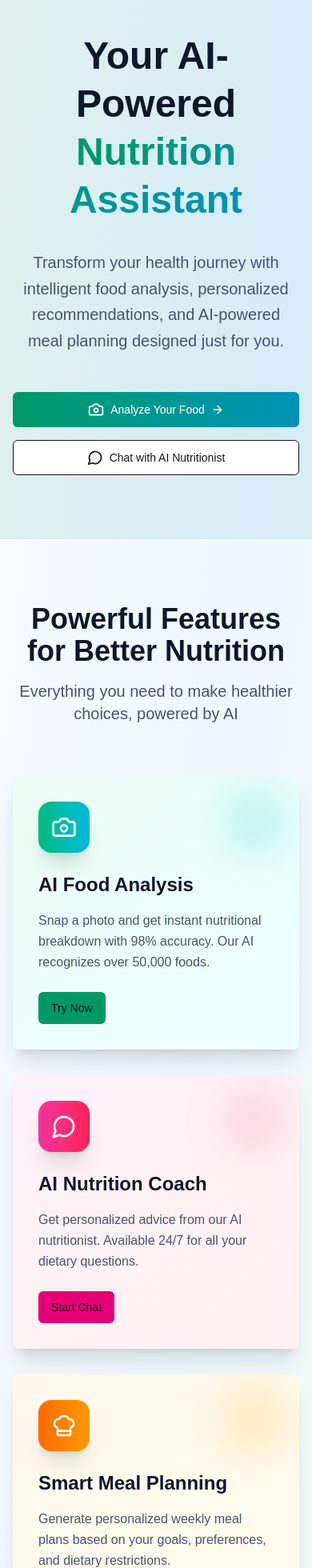
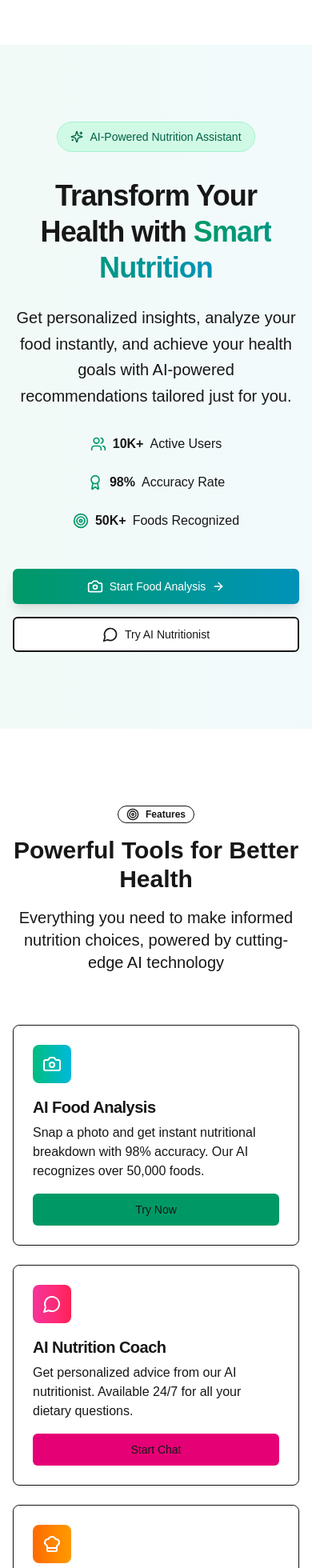
Before and after one commit to lana-techn/nutrition-ai-app, a Next.js app: page / in a window 390 px wide. Shown: the part 40-2000 px from the top of the page at 80% size. Built offline with nearby package versions, Linux system fonts and the light colour scheme; what @stackframe/stack would draw is missing.

Commit message:
feat(auth): add auth page with redirect to home feat(layout): replace Navbar with ModernNavbar and add padding feat(recipes): add mock recipes data and reorganize effects feat(dashboard): update UI and integrate Clerk authentication feat(home): redesign landing page with improved UI and features

```diff
--- a/src/app/(main)/layout.tsx
+++ b/src/app/(main)/layout.tsx
@@ -1,4 +1,4 @@
-import Navbar from '@/components/layout/Navbar'
+import ModernNavbar from '@/components/layout/ModernNavbar'
 import Footer from '@/components/layout/Footer'
 
 export default function MainLayout({
@@ -8,8 +8,8 @@ export default function MainLayout({
 }) {
   return (
     <div className="min-h-screen bg-background flex flex-col">
-      <Navbar />
-      <main className="flex-1">{children}</main>
+      <ModernNavbar />
+      <main className="flex-1 pt-24">{children}</main>
       <Footer />
     </div>
   )
--- a/src/app/(main)/page.tsx
+++ b/src/app/(main)/page.tsx
@@ -1,38 +1,72 @@
 import Link from 'next/link';
-import { Camera, MessageCircle, ChefHat, Target, BookOpen, Shield, ArrowRight } from 'lucide-react';
+import { Camera, MessageCircle, ChefHat, Target, BookOpen, Shield, ArrowRight, Sparkles, Users, Award } from 'lucide-react';
 import { Button } from '@/components/ui/button';
-import { Card, CardContent } from '@/components/ui/card';
+import { Card, CardContent, CardDescription, CardHeader, CardTitle } from '@/components/ui/card';
+import { Badge } from '@/components/ui/badge';
+import { Separator } from '@/components/ui/separator';
 
 export default function Home() {
   return (
-    <div className="min-h-screen bg-gradient-to-br from-slate-50 via-blue-50 to-green-50">
+    <div className="min-h-screen">
       {/* Hero Section */}
-      <section className="relative overflow-hidden py-20">
-        <div className="absolute inset-0 bg-gradient-to-r from-emerald-600/10 to-cyan-600/10"></div>
+      <section className="relative overflow-hidden py-24 lg:py-32">
+        <div className="absolute inset-0 bg-gradient-to-br from-background via-background/50 to-background"></div>
+        <div className="absolute inset-0 bg-gradient-to-r from-emerald-600/5 to-cyan-600/5 dark:from-emerald-400/10 dark:to-cyan-400/10"></div>
         <div className="container mx-auto px-4 relative z-10">
-          <div className="text-center max-w-4xl mx-auto">
-            <h1 className="text-5xl md:text-7xl font-bold text-slate-900 mb-8 leading-tight">
-              Your AI-Powered
-              <span className="bg-gradient-to-r from-emerald-600 to-cyan-600 bg-clip-text text-transparent">
-                {" "}Nutrition Assistant
+          <div className="text-center max-w-5xl mx-auto">
+            {/* Badge */}
+            <div className="flex justify-center mb-8">
+              <Badge variant="secondary" className="bg-emerald-100 text-emerald-800 dark:bg-emerald-900/30 dark:text-emerald-300 border-emerald-200 dark:border-emerald-800 px-4 py-2 text-sm font-medium">
+                <Sparkles className="h-4 w-4 mr-2" />
+                AI-Powered Nutrition Assistant
+              </Badge>
+            </div>
+
+            {/* Main Headline */}
+            <h1 className="text-4xl md:text-6xl lg:text-7xl font-bold text-foreground mb-6 leading-tight tracking-tight">
+              Transform Your Health with{" "}
+              <span className="bg-gradient-to-r from-emerald-600 via-teal-600 to-cyan-600 bg-clip-text text-transparent">
+                Smart Nutrition
               </span>
             </h1>
-            <p className="text-xl md:text-2xl text-slate-600 mb-12 leading-relaxed">
-              Transform your health journey with intelligent food analysis, personalized recommendations,
-              and AI-powered meal planning designed just for you.
+
+            {/* Subtitle */}
+            <p className="text-xl md:text-2xl text-muted-foreground mb-8 leading-relaxed max-w-3xl mx-auto">
+              Get personalized insights, analyze your food instantly, and achieve your health goals with AI-powered recommendations tailored just for you.
             </p>
+
+            {/* Stats */}
+            <div className="flex flex-wrap justify-center gap-6 mb-12">
+              <div className="flex items-center gap-2 text-muted-foreground">
+                <Users className="h-5 w-5 text-emerald-600" />
+                <span className="font-semibold text-foreground">10K+</span>
+                <span>Active Users</span>
+              </div>
+              <div className="flex items-center gap-2 text-muted-foreground">
+                <Award className="h-5 w-5 text-emerald-600" />
+                <span className="font-semibold text-foreground">98%</span>
+                <span>Accuracy Rate</span>
+              </div>
+              <div className="flex items-center gap-2 text-muted-foreground">
+                <Target className="h-5 w-5 text-emerald-600" />
+                <span className="font-semibold text-foreground">50K+</span>
+                <span>Foods Recognized</span>
+              </div>
+            </div>
+
+            {/* CTA Buttons */}
             <div className="flex flex-col sm:flex-row gap-4 justify-center">
-              <Button size="lg" asChild className="bg-gradient-to-r from-emerald-600 to-cyan-600 hover:from-emerald-700 hover:to-cyan-700 text-white">
-                <Link href="/analyze" className="flex items-center space-x-2">
+              <Button size="lg" asChild className="bg-gradient-to-r from-emerald-600 to-cyan-600 hover:from-emerald-700 hover:to-cyan-700 text-white shadow-lg hover:shadow-xl transition-all duration-300">
+                <Link href="/analyze" className="flex items-center gap-2">
                   <Camera className="h-5 w-5" />
-                  <span>Analyze Your Food</span>
+                  Start Food Analysis
                   <ArrowRight className="h-4 w-4" />
                 </Link>
               </Button>
-              <Button size="lg" variant="outline" asChild>
-                <Link href="/chat" className="flex items-center space-x-2">
+              <Button size="lg" variant="outline" asChild className="border-2 hover:bg-accent transition-all duration-300">
+                <Link href="/chat" className="flex items-center gap-2">
                   <MessageCircle className="h-5 w-5" />
-                  <span>Chat with AI Nutritionist</span>
+                  Try AI Nutritionist
                 </Link>
               </Button>
             </div>
@@ -41,123 +75,133 @@ export default function Home() {
       </section>
 
       {/* Features Grid */}
-      <section className="py-20">
+      <section className="py-24 lg:py-32">
         <div className="container mx-auto px-4">
           <div className="text-center mb-16">
-            <h2 className="text-4xl font-bold text-slate-900 mb-4">Powerful Features for Better Nutrition</h2>
-            <p className="text-xl text-slate-600">Everything you need to make healthier choices, powered by AI</p>
+            <Badge variant="outline" className="mb-4">
+              <Target className="h-4 w-4 mr-2" />
+              Features
+            </Badge>
+            <h2 className="text-3xl md:text-4xl lg:text-5xl font-bold text-foreground mb-4">Powerful Tools for Better Health</h2>
+            <p className="text-xl text-muted-foreground max-w-2xl mx-auto">Everything you need to make informed nutrition choices, powered by cutting-edge AI technology</p>
           </div>
 
-          <div className="grid grid-cols-1 md:grid-cols-2 lg:grid-cols-3 gap-8">
+          <div className="grid grid-cols-1 md:grid-cols-2 lg:grid-cols-3 gap-6 lg:gap-8">
             {/* AI Food Analysis */}
-            <Card className="group relative overflow-hidden border-0 shadow-xl hover:shadow-emerald-500/20 transition-all duration-500 transform hover:-translate-y-2 bg-gradient-to-br from-emerald-50 to-cyan-50">
-              <div className="absolute top-4 right-4 w-20 h-20 bg-gradient-to-br from-emerald-400/20 to-cyan-400/20 rounded-full blur-xl group-hover:scale-125 transition-all duration-500"></div>
-              <CardContent className="relative z-10 p-8">
-                <div className="w-16 h-16 bg-gradient-to-r from-emerald-500 to-cyan-500 rounded-2xl flex items-center justify-center shadow-xl mb-6 group-hover:scale-110 transition-transform duration-300">
-                  <Camera className="h-8 w-8 text-white" />
+            <Card className="group relative overflow-hidden hover:shadow-lg transition-all duration-300 hover:-translate-y-1">
+              <CardHeader className="pb-4">
+                <div className="w-12 h-12 bg-gradient-to-r from-emerald-500 to-cyan-500 rounded-lg flex items-center justify-center mb-4 group-hover:scale-110 transition-transform duration-300">
+                  <Camera className="h-6 w-6 text-white" />
                 </div>
-                <h3 className="text-2xl font-bold text-slate-900 mb-4 group-hover:text-emerald-700 transition-colors duration-300">
+                <CardTitle className="text-xl font-semibold group-hover:text-emerald-600 transition-colors">
                   AI Food Analysis
-                </h3>
-                <p className="text-slate-600 leading-relaxed mb-6">
+                </CardTitle>
+                <CardDescription className="text-base">
                   Snap a photo and get instant nutritional breakdown with 98% accuracy. Our AI recognizes over 50,000 foods.
-                </p>
-                <Button asChild className="bg-emerald-600 hover:bg-emerald-700">
+                </CardDescription>
+              </CardHeader>
+              <CardContent className="pt-0">
+                <Button asChild className="w-full bg-emerald-600 hover:bg-emerald-700">
                   <Link href="/analyze">Try Now</Link>
                 </Button>
               </CardContent>
             </Card>
 
             {/* AI Nutrition Coach */}
-            <Card className="group relative overflow-hidden border-0 shadow-xl hover:shadow-pink-500/20 transition-all duration-500 transform hover:-translate-y-2 bg-gradient-to-br from-pink-50 to-rose-50">
-              <div className="absolute top-4 right-4 w-20 h-20 bg-gradient-to-br from-pink-400/20 to-rose-400/20 rounded-full blur-xl group-hover:scale-125 transition-all duration-500"></div>
-              <CardContent className="relative z-10 p-8">
-                <div className="w-16 h-16 bg-gradient-to-r from-pink-500 to-rose-500 rounded-2xl flex items-center justify-center shadow-xl mb-6 group-hover:scale-110 transition-transform duration-300">
-                  <MessageCircle className="h-8 w-8 text-white" />
+            <Card className="group relative overflow-hidden hover:shadow-lg transition-all duration-300 hover:-translate-y-1">
+              <CardHeader className="pb-4">
+                <div className="w-12 h-12 bg-gradient-to-r from-pink-500 to-rose-500 rounded-lg flex items-center justify-center mb-4 group-hover:scale-110 transition-transform duration-300">
+                  <MessageCircle className="h-6 w-6 text-white" />
                 </div>
-                <h3 className="text-2xl font-bold text-slate-900 mb-4 group-hover:text-pink-700 transition-colors duration-300">
+                <CardTitle className="text-xl font-semibold group-hover:text-pink-600 transition-colors">
                   AI Nutrition Coach
-                </h3>
-                <p className="text-slate-600 leading-relaxed mb-6">
+                </CardTitle>
+                <CardDescription className="text-base">
                   Get personalized advice from our AI nutritionist. Available 24/7 for all your dietary questions.
-                </p>
-                <Button asChild className="bg-pink-600 hover:bg-pink-700">
+                </CardDescription>
+              </CardHeader>
+              <CardContent className="pt-0">
+                <Button asChild className="w-full bg-pink-600 hover:bg-pink-700">
                   <Link href="/chat">Start Chat</Link>
                 </Button>
               </CardContent>
             </Card>
 
             {/* Meal Planning */}
-            <Card className="group relative overflow-hidden border-0 shadow-xl hover:shadow-orange-500/20 transition-all duration-500 transform hover:-translate-y-2 bg-gradient-to-br from-orange-50 to-amber-50">
-              <div className="absolute top-4 right-4 w-20 h-20 bg-gradient-to-br from-orange-400/20 to-amber-400/20 rounded-full blur-xl group-hover:scale-125 transition-all duration-500"></div>
-              <CardContent className="relative z-10 p-8">
-                <div className="w-16 h-16 bg-gradient-to-r from-orange-500 to-amber-500 rounded-2xl flex items-center justify-center shadow-xl mb-6 group-hover:scale-110 transition-transform duration-300">
-                  <ChefHat className="h-8 w-8 text-white" />
+            <Card className="group relative overflow-hidden hover:shadow-lg transition-all duration-300 hover:-translate-y-1">
+              <CardHeader className="pb-4">
+                <div className="w-12 h-12 bg-gradient-to-r from-orange-500 to-amber-500 rounded-lg flex items-center justify-center mb-4 group-hover:scale-110 transition-transform duration-300">
+                  <ChefHat className="h-6 w-6 text-white" />
                 </div>
-                <h3 className="text-2xl font-bold text-slate-900 mb-4 group-hover:text-orange-700 transition-colors duration-300">
+                <CardTitle className="text-xl font-semibold group-hover:text-orange-600 transition-colors">
                   Smart Meal Planning
-                </h3>
-                <p className="text-slate-600 leading-relaxed mb-6">
+                </CardTitle>
+                <CardDescription className="text-base">
                   Generate personalized weekly meal plans based on your goals, preferences, and dietary restrictions.
-                </p>
-                <Button asChild className="bg-orange-600 hover:bg-orange-700">
+                </CardDescription>
+              </CardHeader>
+              <CardContent className="pt-0">
+                <Button asChild className="w-full bg-orange-600 hover:bg-orange-700">
                   <Link href="/meal-planner">Plan Meals</Link>
                 </Button>
               </CardContent>
             </Card>
 
-            {/* Personalized Recommendations */}
-            <Card className="group relative overflow-hidden border-0 shadow-xl hover:shadow-blue-500/20 transition-all duration-500 transform hover:-translate-y-2 bg-gradient-to-br from-blue-50 to-indigo-50">
-              <div className="absolute top-4 right-4 w-20 h-20 bg-gradient-to-br from-blue-400/20 to-indigo-400/20 rounded-full blur-xl group-hover:scale-125 transition-all duration-500"></div>
-              <CardContent className="relative z-10 p-8">
-                <div className="w-16 h-16 bg-gradient-to-r from-blue-500 to-indigo-500 rounded-2xl flex items-center justify-center shadow-xl mb-6 group-hover:scale-110 transition-transform duration-300">
-                  <Target className="h-8 w-8 text-white" />
+            {/* Personal Recommendations */}
+            <Card className="group relative overflow-hidden hover:shadow-lg transition-all duration-300 hover:-translate-y-1">
+              <CardHeader className="pb-4">
+                <div className="w-12 h-12 bg-gradient-to-r from-blue-500 to-indigo-500 rounded-lg flex items-center justify-center mb-4 group-hover:scale-110 transition-transform duration-300">
+                  <Target className="h-6 w-6 text-white" />
                 </div>
-                <h3 className="text-2xl font-bold text-slate-900 mb-4 group-hover:text-blue-700 transition-colors duration-300">
+                <CardTitle className="text-xl font-semibold group-hover:text-blue-600 transition-colors">
                   Personal Recommendations
-                </h3>
-                <p className="text-slate-600 leading-relaxed mb-6">
+                </CardTitle>
+                <CardDescription className="text-base">
                   Get tailored nutrition advice based on your age, lifestyle, and health goals.
-                </p>
-                <Button asChild className="bg-blue-600 hover:bg-blue-700">
+                </CardDescription>
+              </CardHeader>
+              <CardContent className="pt-0">
+                <Button asChild className="w-full bg-blue-600 hover:bg-blue-700">
                   <Link href="/recommendations">Get Recommendations</Link>
                 </Button>
               </CardContent>
             </Card>
 
             {/* Recipe Database */}
-            <Card className="group relative overflow-hidden border-0 shadow-xl hover:shadow-purple-500/20 transition-all duration-500 transform hover:-translate-y-2 bg-gradient-to-br from-purple-50 to-violet-50">
-              <div className="absolute top-4 right-4 w-20 h-20 bg-gradient-to-br from-purple-400/20 to-violet-400/20 rounded-full blur-xl group-hover:scale-125 transition-all duration-500"></div>
-              <CardContent className="relative z-10 p-8">
-                <div className="w-16 h-16 bg-gradient-to-r from-purple-500 to-violet-500 rounded-2xl flex items-center justify-center shadow-xl mb-6 group-hover:scale-110 transition-transform duration-300">
-                  <BookOpen className="h-8 w-8 text-white" />
+            <Card className="group relative overflow-hidden hover:shadow-lg transition-all duration-300 hover:-translate-y-1">
+              <CardHeader className="pb-4">
+                <div className="w-12 h-12 bg-gradient-to-r from-purple-500 to-violet-500 rounded-lg flex items-center justify-center mb-4 group-hover:scale-110 transition-transform duration-300">
+                  <BookOpen className="h-6 w-6 text-white" />
                 </div>
-                <h3 className="text-2xl font-bold text-slate-900 mb-4 group-hover:text-purple-700 transition-colors duration-300">
+                <CardTitle className="text-xl font-semibold group-hover:text-purple-600 transition-colors">
                   Healthy Recipes
-                </h3>
-                <p className="text-slate-600 leading-relaxed mb-6">
+                </CardTitle>
+                <CardDescription className="text-base">
                   Discover thousands of nutritious recipes with detailed nutritional information and cooking instructions.
-                </p>
-                <Button asChild className="bg-purple-600 hover:bg-purple-700">
+                </CardDescription>
+              </CardHeader>
+              <CardContent className="pt-0">
+                <Button asChild className="w-full bg-purple-600 hover:bg-purple-700">
                   <Link href="/recipes">Explore Recipes</Link>
                 </Button>
               </CardContent>
             </Card>
 
             {/* Expert Content */}
-            <Card className="group relative overflow-hidden border-0 shadow-xl hover:shadow-teal-500/20 transition-all duration-500 transform hover:-translate-y-2 bg-gradient-to-br from-teal-50 to-green-50">
-              <div className="absolute top-4 right-4 w-20 h-20 bg-gradient-to-br from-teal-400/20 to-green-400/20 rounded-full blur-xl group-hover:scale-125 transition-all duration-500"></div>
-              <CardContent className="relative z-10 p-8">
-                <div className="w-16 h-16 bg-gradient-to-r from-teal-500 to-green-500 rounded-2xl flex items-center justify-center shadow-xl mb-6 group-hover:scale-110 transition-transform duration-300">
-                  <Shield className="h-8 w-8 text-white" />
+            <Card className="group relative overflow-hidden hover:shadow-lg transition-all duration-300 hover:-translate-y-1">
+              <CardHeader className="pb-4">
+                <div className="w-12 h-12 bg-gradient-to-r from-teal-500 to-green-500 rounded-lg flex items-center justify-center mb-4 group-hover:scale-110 transition-transform duration-300">
+                  <Shield className="h-6 w-6 text-white" />
                 </div>
-                <h3 className="text-2xl font-bold text-slate-900 mb-4 group-hover:text-teal-700 transition-colors duration-300">
+                <CardTitle className="text-xl font-semibold group-hover:text-teal-600 transition-colors">
                   Expert Content
-                </h3>
-                <p className="text-slate-600 leading-relaxed mb-6">
+                </CardTitle>
+                <CardDescription className="text-base">
                   Access evidence-based nutrition articles written by certified professionals and researchers.
-                </p>
-                <Button asChild className="bg-teal-600 hover:bg-teal-700">
+                </CardDescription>
+              </CardHeader>
+              <CardContent className="pt-0">
+                <Button asChild className="w-full bg-teal-600 hover:bg-teal-700">
                   <Link href="/blog">Read Articles</Link>
                 </Button>
               </CardContent>
@@ -165,6 +209,51 @@ export default function Home() {
           </div>
         </div>
       </section>
+
+      {/* CTA Section */}
+      <section className="py-24 lg:py-32">
+        <div className="container mx-auto px-4">
+          <Card className="border-0 bg-gradient-to-r from-emerald-50 to-cyan-50 dark:from-emerald-950/50 dark:to-cyan-950/50">
+            <CardContent className="p-12 lg:p-16 text-center">
+              <div className="max-w-3xl mx-auto">
+                <Badge variant="secondary" className="mb-6 bg-emerald-100 text-emerald-800 dark:bg-emerald-900/30 dark:text-emerald-300">
+                  <Sparkles className="h-4 w-4 mr-2" />
+                  Get Started Today
+                </Badge>
+
+                <h2 className="text-3xl md:text-4xl lg:text-5xl font-bold text-foreground mb-6">
+                  Ready to Transform Your{" "}
+                  <span className="bg-gradient-to-r from-emerald-600 to-cyan-600 bg-clip-text text-transparent">
+                    Health Journey?
+                  </span>
+                </h2>
+
+                <p className="text-xl text-muted-foreground mb-8 max-w-2xl mx-auto">
+                  Join thousands of users who have already improved their nutrition and health with our AI-powered platform.
+                </p>
+
+                <Separator className="my-8 max-w-md mx-auto" />
+
+                <div className="flex flex-col sm:flex-row gap-4 justify-center">
+                  <Button size="lg" asChild className="bg-gradient-to-r from-emerald-600 to-cyan-600 hover:from-emerald-700 hover:to-cyan-700 text-white shadow-lg hover:shadow-xl transition-all duration-300">
+                    <Link href="/analyze" className="flex items-center gap-2">
+                      <Camera className="h-5 w-5" />
+                      Start Free Analysis
+                      <ArrowRight className="h-4 w-4" />
+                    </Link>
+                  </Button>
+                  <Button size="lg" variant="outline" asChild className="border-2">
+                    <Link href="/dashboard" className="flex items-center gap-2">
+                      <Target className="h-5 w-5" />
+                      View Dashboard
+                    </Link>
+                  </Button>
+                </div>
+              </div>
+            </CardContent>
+          </Card>
+        </div>
+      </section>
     </div>
   );
 }
```
Also changed, not shown: src/app/(main)/auth/page.tsx (added, +19 -0 lines), src/app/(main)/dashboard/page.tsx (+157 -52 lines), src/app/(main)/recipes/page.tsx (+115 -115 lines).
